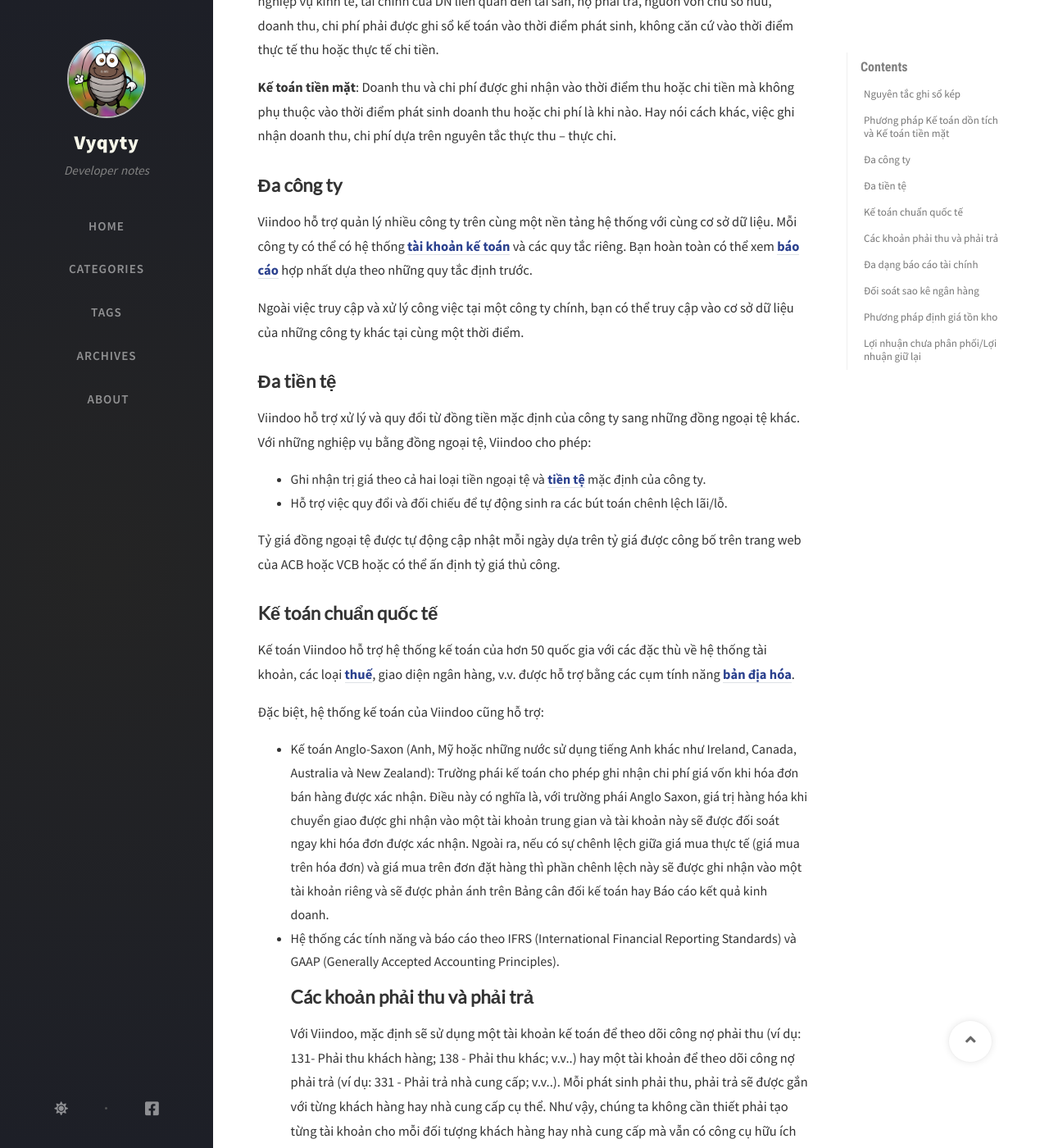
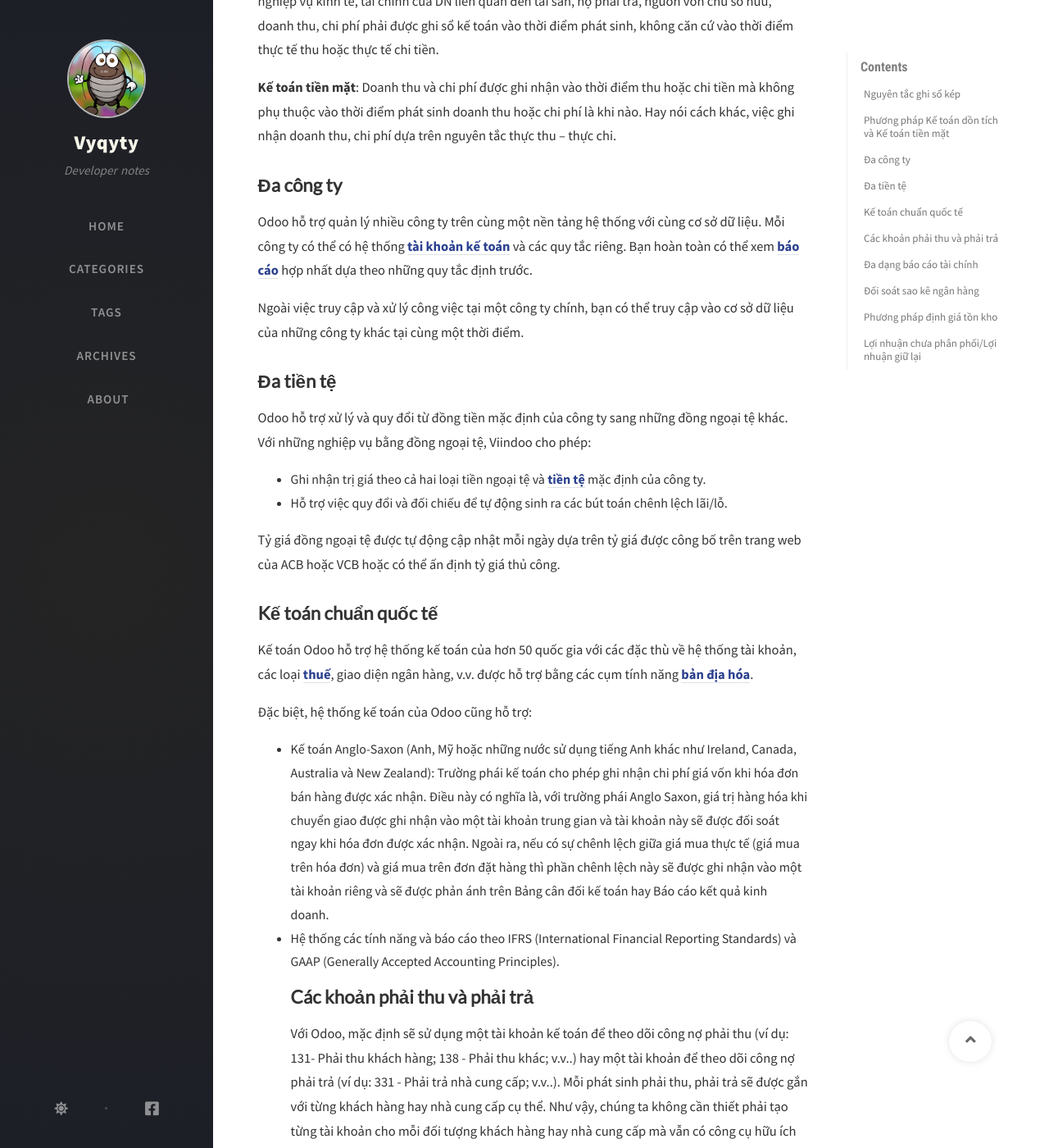
Before and after one commit to vyqyty/vyqyty.github.io, a Jekyll site: the page built from _posts/2023-04-08-odoo-911.md, in a window 1280 px wide and 1400 px high, scrolled down 873 px. Shown: the whole window at 82% size. Built offline with Jekyll 4.4.1, drawn with Linux system fonts in a browser that asks for light colours; nearby versions of some CDN libraries; comment, search, counter and statistics services are not loaded; some of the changed text lies outside the part shown.

Commit message:
Update 2023-04-08-odoo-911.md

```diff
--- a/_posts/2023-04-08-odoo-911.md
+++ b/_posts/2023-04-08-odoo-911.md
@@ -12,11 +12,11 @@
 ---
 
 ## **Nguyên tắc ghi sổ kép**
-Cơ chế hoạt động của [**Phần mềm Kế toán Doanh nghiệp**](https://viindoo.com/vi/intro/accounting) Viindoo được xây dựng dựa trên phương pháp ghi sổ kép, hay còn được gọi là kế toán kép. Đây là một bộ các quy tắc để ghi lại các thông tin tài chính trong một hệ thống kế toán tài chính. Trong đó, mọi giao dịch phải được ghi nhận với giá trị như nhau trên ít nhất 02 tài khoản kế toán có quan hệ đối ứng, luôn bao gồm ít nhất 01 khoản ghi Nợ, 01 khoản ghi Có và đảm bảo tổng giá trị ghi Nợ bằng với tổng giá trị ghi Có.
+Cơ chế hoạt động của [**Phần mềm Kế toán Doanh nghiệp**](https://viindoo.com/vi/intro/accounting) Odoo được xây dựng dựa trên phương pháp ghi sổ kép, hay còn được gọi là kế toán kép. Đây là một bộ các quy tắc để ghi lại các thông tin tài chính trong một hệ thống kế toán tài chính. Trong đó, mọi giao dịch phải được ghi nhận với giá trị như nhau trên ít nhất 02 tài khoản kế toán có quan hệ đối ứng, luôn bao gồm ít nhất 01 khoản ghi Nợ, 01 khoản ghi Có và đảm bảo tổng giá trị ghi Nợ bằng với tổng giá trị ghi Có.
 
-Với những thiết lập tài khoản phù hợp trên hệ thống Viindoo, mỗi nghiệp vụ kinh tế phát sinh xảy ra như: [**bán hàng**](https://viindoo.com/documentation/15.0/vi/applications/sales/sales/overview/introduction-of-sales-in-viindoo.html) cho khách, [**mua hàng**](https://viindoo.com/documentation/15.0/vi/applications/supply-chain/purchase/overview/getting-started.html) từ nhà cung cấp, [**tạm ứng**](https://viindoo.com/documentation/15.0/vi/applications/finance/employee-advance/getting-started.html) cho nhân viên, [**hoàn trả tạm ứng**](https://viindoo.com/documentation/15.0/vi/applications/finance/employee-advance/employee-advance-reconcile.html), v.v... đều tự động sinh ra những bút toán kế toán tương ứng và đảm bảo nguyên tắc: Tổng Nợ = Tổng Có.
+Với những thiết lập tài khoản phù hợp trên hệ thống Odoo, mỗi nghiệp vụ kinh tế phát sinh xảy ra như: [**bán hàng**](https://viindoo.com/documentation/15.0/vi/applications/sales/sales/overview/introduction-of-sales-in-viindoo.html) cho khách, [**mua hàng**](https://viindoo.com/documentation/15.0/vi/applications/supply-chain/purchase/overview/getting-started.html) từ nhà cung cấp, [**tạm ứng**](https://viindoo.com/documentation/15.0/vi/applications/finance/employee-advance/getting-started.html) cho nhân viên, [**hoàn trả tạm ứng**](https://viindoo.com/documentation/15.0/vi/applications/finance/employee-advance/employee-advance-reconcile.html), v.v... đều tự động sinh ra những bút toán kế toán tương ứng và đảm bảo nguyên tắc: Tổng Nợ = Tổng Có.
 ## **Phương pháp Kế toán dồn tích và Kế toán tiền mặt**
-Phân hệ kế toán Viindoo cung cấp cả hai phương pháp kế toán dồn tích và kế toán tiền mặt.
+Phân hệ kế toán Odoo cung cấp cả hai phương pháp kế toán dồn tích và kế toán tiền mặt.
 
 Kế toán dồn tích và kế toán tiền mặt là hai phương pháp ghi nhận [**tài sản**](https://viindoo.com/documentation/15.0/vi/applications/finance/accounting-and-invoicing/assets/accounting-rules-and-depreciation-methods-for-asset.html), nguồn vốn, doanh thu và chi phí được sử dụng trong kế toán. Kế toán dồn tích ghi nhận doanh thu và chi phí dựa trên nguyên tắc dự thu – dự chi; kế toán tiền mặt ghi nhận doanh thu và chi phí theo nguyên tắc thực thu – thực chi.
 
@@ -24,27 +24,27 @@
 
 **Kế toán tiền mặt**: Doanh thu và chi phí được ghi nhận vào thời điểm thu hoặc chi tiền mà không phụ thuộc vào thời điểm phát sinh doanh thu hoặc chi phí là khi nào. Hay nói cách khác, việc ghi nhận doanh thu, chi phí dựa trên nguyên tắc thực thu – thực chi.
 ## **Đa công ty**
-Viindoo hỗ trợ quản lý nhiều công ty trên cùng một nền tảng hệ thống với cùng cơ sở dữ liệu. Mỗi công ty có thể có hệ thống [**tài khoản kế toán**](https://viindoo.com/documentation/15.0/vi/applications/finance/accounting-and-invoicing/overview/chart-of-accounts.html) và các quy tắc riêng. Bạn hoàn toàn có thể xem [**báo cáo**](https://viindoo.com/documentation/15.0/vi/applications/finance/accounting-and-invoicing/reporting/reports/accounting-data-analysis-report.html) hợp nhất dựa theo những quy tắc định trước.
+Odoo hỗ trợ quản lý nhiều công ty trên cùng một nền tảng hệ thống với cùng cơ sở dữ liệu. Mỗi công ty có thể có hệ thống [**tài khoản kế toán**](https://viindoo.com/documentation/15.0/vi/applications/finance/accounting-and-invoicing/overview/chart-of-accounts.html) và các quy tắc riêng. Bạn hoàn toàn có thể xem [**báo cáo**](https://viindoo.com/documentation/15.0/vi/applications/finance/accounting-and-invoicing/reporting/reports/accounting-data-analysis-report.html) hợp nhất dựa theo những quy tắc định trước.
 
 Ngoài việc truy cập và xử lý công việc tại một công ty chính, bạn có thể truy cập vào cơ sở dữ liệu của những công ty khác tại cùng một thời điểm.
 ## **Đa tiền tệ**
-Viindoo hỗ trợ xử lý và quy đổi từ đồng tiền mặc định của công ty sang những đồng ngoại tệ khác. Với những nghiệp vụ bằng đồng ngoại tệ, Viindoo cho phép:
+Odoo hỗ trợ xử lý và quy đổi từ đồng tiền mặc định của công ty sang những đồng ngoại tệ khác. Với những nghiệp vụ bằng đồng ngoại tệ, Viindoo cho phép:
 
 - Ghi nhận trị giá theo cả hai loại tiền ngoại tệ và [**tiền tệ**](https://viindoo.com/documentation/15.0/vi/applications/finance/accounting-and-invoicing/multi-currencies/how-to-configure-a-multi-currencies-system.html) mặc định của công ty.
 - Hỗ trợ việc quy đổi và đối chiếu để tự động sinh ra các bút toán chênh lệch lãi/lỗ.
 
 Tỷ giá đồng ngoại tệ được tự động cập nhật mỗi ngày dựa trên tỷ giá được công bố trên trang web của ACB hoặc VCB hoặc có thể ấn định tỷ giá thủ công.
 ## **Kế toán chuẩn quốc tế**
-Kế toán Viindoo hỗ trợ hệ thống kế toán của hơn 50 quốc gia với các đặc thù về hệ thống tài khoản, các loại [**thuế**](https://viindoo.com/documentation/15.0/vi/applications/finance/accounting-and-invoicing/taxation/taxes-and-tax-rule-configuration.html), giao diện ngân hàng, v.v. được hỗ trợ bằng các cụm tính năng [**bản địa hóa**](https://viindoo.com/documentation/15.0/vi/applications/finance/accounting-and-invoicing/fiscal-localizations/fiscal-localizations-packages.html).
+Kế toán Odoo hỗ trợ hệ thống kế toán của hơn 50 quốc gia với các đặc thù về hệ thống tài khoản, các loại [**thuế**](https://viindoo.com/documentation/15.0/vi/applications/finance/accounting-and-invoicing/taxation/taxes-and-tax-rule-configuration.html), giao diện ngân hàng, v.v. được hỗ trợ bằng các cụm tính năng [**bản địa hóa**](https://viindoo.com/documentation/15.0/vi/applications/finance/accounting-and-invoicing/fiscal-localizations/fiscal-localizations-packages.html).
 
-Đặc biệt, hệ thống kế toán của Viindoo cũng hỗ trợ:
+Đặc biệt, hệ thống kế toán của Odoo cũng hỗ trợ:
 
 - Kế toán Anglo-Saxon (Anh, Mỹ hoặc những nước sử dụng tiếng Anh khác như Ireland, Canada, Australia và New Zealand): Trường phái kế toán cho phép ghi nhận chi phí giá vốn khi hóa đơn bán hàng được xác nhận. Điều này có nghĩa là, với trường phái Anglo Saxon, giá trị hàng hóa khi chuyển giao được ghi nhận vào một tài khoản trung gian và tài khoản này sẽ được đối soát ngay khi hóa đơn được xác nhận. Ngoài ra, nếu có sự chênh lệch giữa giá mua thực tế (giá mua trên hóa đơn) và giá mua trên đơn đặt hàng thì phần chênh lệch này sẽ được ghi nhận vào một tài khoản riêng và sẽ được phản ánh trên Bảng cân đối kế toán hay Báo cáo kết quả kinh doanh.
 - Hệ thống các tính năng và báo cáo theo IFRS (International Financial Reporting Standards) và GAAP (Generally Accepted Accounting Principles).
 ## **Các khoản phải thu và phải trả**
-Với Viindoo, mặc định sẽ sử dụng một tài khoản kế toán để theo dõi công nợ phải thu (ví dụ: 131- Phải thu khách hàng; 138 - Phải thu khác; v.v..) hay một tài khoản để theo dõi công nợ phải trả (ví dụ: 331 - Phải trả nhà cung cấp; v.v..). Mỗi phát sinh phải thu, phải trả sẽ được gắn với từng khách hàng hay nhà cung cấp cụ thể. Như vậy, chúng ta không cần thiết phải tạo từng tài khoản cho mỗi đối tượng khách hàng hay nhà cung cấp mà vẫn có công cụ hữu ích để tổng hợp và phân tích báo cáo một cách tức thời, nhanh chóng và chính xác.
+Với Odoo, mặc định sẽ sử dụng một tài khoản kế toán để theo dõi công nợ phải thu (ví dụ: 131- Phải thu khách hàng; 138 - Phải thu khác; v.v..) hay một tài khoản để theo dõi công nợ phải trả (ví dụ: 331 - Phải trả nhà cung cấp; v.v..). Mỗi phát sinh phải thu, phải trả sẽ được gắn với từng khách hàng hay nhà cung cấp cụ thể. Như vậy, chúng ta không cần thiết phải tạo từng tài khoản cho mỗi đối tượng khách hàng hay nhà cung cấp mà vẫn có công cụ hữu ích để tổng hợp và phân tích báo cáo một cách tức thời, nhanh chóng và chính xác.
 ## **Đa dạng báo cáo tài chính**
-Với Viindoo, bạn có thể xem báo cáo tài chính một cách tức thời. Các báo cáo tài chính của Viindoo từ cơ bản đến nâng cao bao gồm:
+Với Odoo, bạn có thể xem báo cáo tài chính một cách tức thời. Các báo cáo tài chính của Odoo từ cơ bản đến nâng cao bao gồm:
 
 - Báo cáo tình hình hoạt động (Ví dụ: [**Báo cáo kết quả hoạt động kinh doanh**](https://viindoo.com/documentation/15.0/vi/applications/finance/accounting-and-invoicing/reporting/reports/reports-according-to-vietnam-accounting-standard.html#profit-and-loss-b02-dn) , Báo cáo chênh lệch ngân sách, v.v..).
 - Báo cáo tình hình tài chính (Ví dụ: [**Bảng cân đối kế toán**](https://viindoo.com/documentation/15.0/vi/applications/finance/accounting-and-invoicing/reporting/reports/reports-according-to-vietnam-accounting-standard.html#balance-sheet-b01-dn), [**Báo cáo tuổi nợ phải thu/ phải trả**](https://viindoo.com/documentation/15.0/vi/applications/finance/accounting-and-invoicing/reporting/reports/accounting-data-analysis-report.html#aged-payable-receivable-reports), [**Báo cáo lưu chuyển tiền tệ**](https://viindoo.com/documentation/15.0/vi/applications/finance/accounting-and-invoicing/reporting/reports/reports-according-to-vietnam-accounting-standard.html#cash-flow-statement-b03-dn), v.v..).
```
